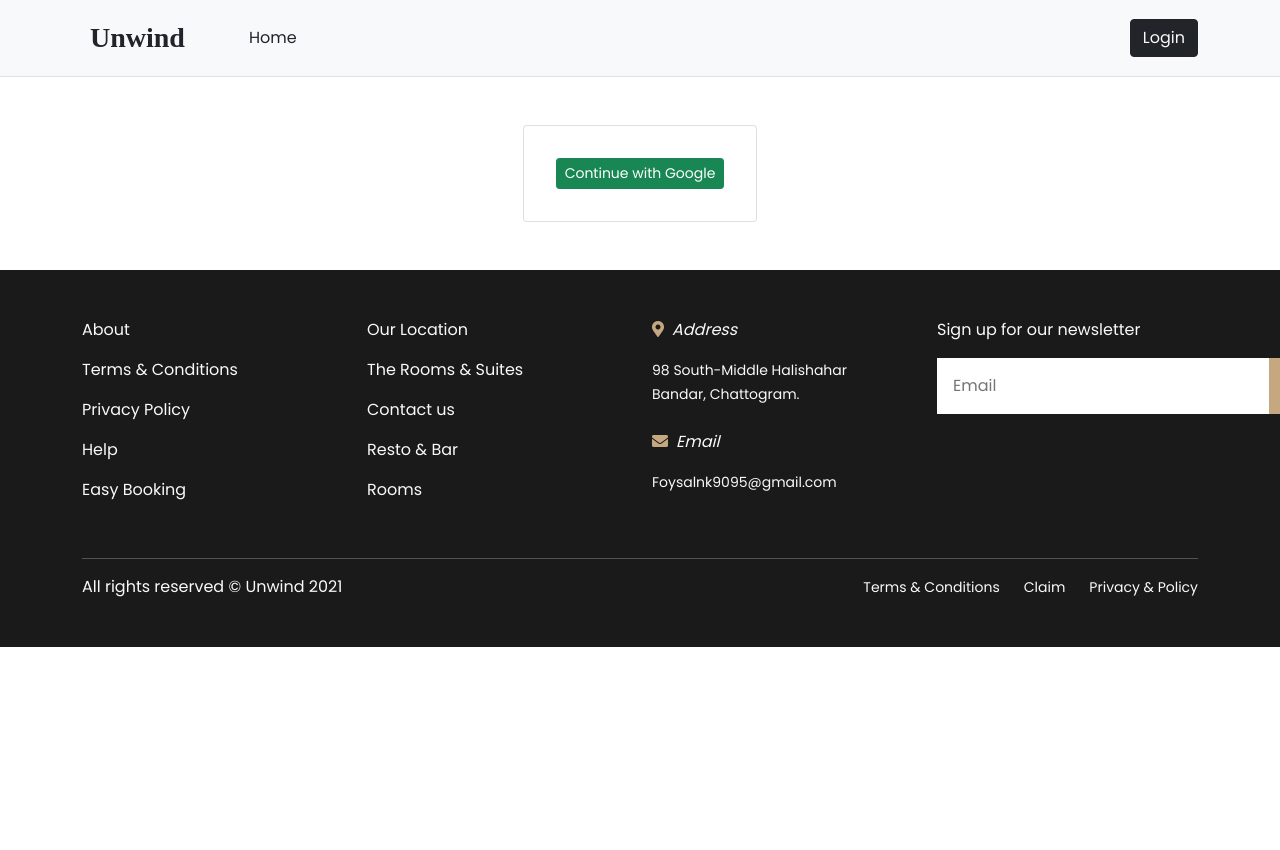
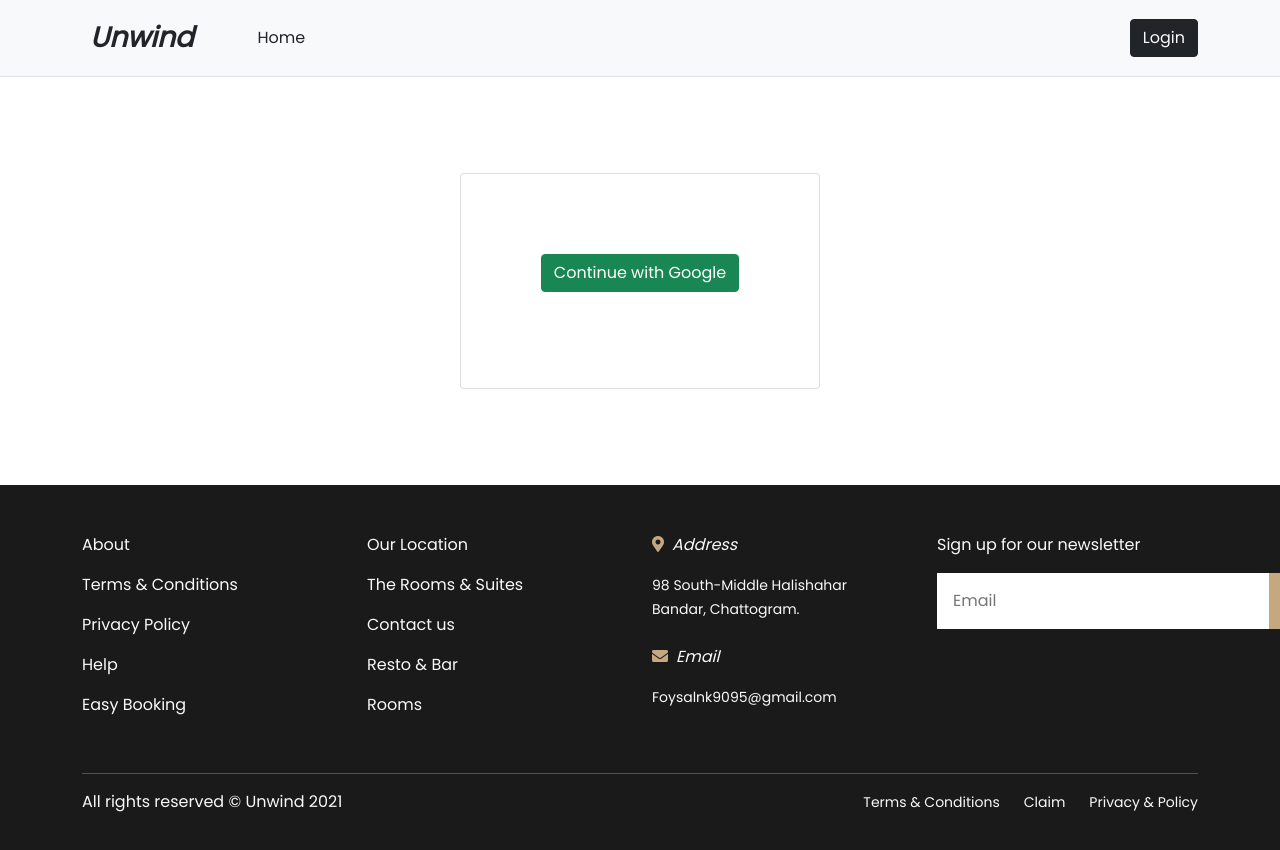
Before and after one commit to faisalmh4045/unwind-hotel-reservation, a React (Create React App) app: page /login in a window 1280 px wide. Shown: the top 850 px of the page. Before the commit the page ends 800 px from the top, so only its background shows below. Built offline with nearby package versions, Linux system fonts and the light colour scheme; no server answers.

Commit message:
design updated

```diff
--- a/src/components/AddNewService/AddNewService.js
+++ b/src/components/AddNewService/AddNewService.js
@@ -27,7 +27,7 @@ const AddNewService = () => {
         <div className='d-flex justify-content-center mt-5'>
             <form className='border p-5 rounded' onSubmit={handleSubmit(onSubmit)}>
                 <div className="mb-3">
-                    <label htmlFor="forName" className="form-label">Name</label>
+                    <label htmlFor="forName" className="form-label">Room name</label>
                     <input defaultValue="" {...register("name")} type="text" className="form-control" id="forName" />
                 </div>
                 <div className="mb-3">
@@ -38,11 +38,11 @@ const AddNewService = () => {
                     <label htmlFor="forPrice" className="form-label">Price</label>
                     <input defaultValue="" {...register("price")} type="text" className="form-control" id="forPrice" />
                 </div>
-                <div className="mb-3">
-                    <label htmlFor="forImg" className="form-label">Image</label>
+                <div className="mb-4">
+                    <label htmlFor="forImg" className="form-label">Image url</label>
                     <input defaultValue="" {...register("img")} type="text" className="form-control" id="forImg" />
                 </div>
-                <input className="btn btn-success" type="submit" value="Add New Room" />
+                <input className="btn btn-dark w-100" type="submit" value="Add New Room" />
             </form>
         </div>
     );
--- a/src/components/Login/Login.js
+++ b/src/components/Login/Login.js
@@ -23,9 +23,10 @@ const Login = () => {
 
     return (
         <div className='d-flex justify-content-center mt-5'>
-            <div className="card p-3">
-                <div className="card-body">
-                    <button className='btn btn-success btn-sm w-100' onClick={handleGoogleLogin}> Continue with Google</button>
+            <div className="card p-3 m-lg-5">
+                <div className="card-body m-lg-5 text-center">
+                    <button className='btn btn-success mb-3' onClick={handleGoogleLogin}>
+                        Continue with Google</button>
                 </div>
 
             </div>
--- a/src/components/ManageOrder/ManageOrder.js
+++ b/src/components/ManageOrder/ManageOrder.js
@@ -11,8 +11,8 @@ const ManageOrder = (props) => {
             <td>{phone}</td>
             <td>{date}</td>
             <td className={status === 'pending' ? 'text-danger' : 'text-success'}>{status}</td>
-            <td><span><button onClick={() => handleApproveOrder(_id)}>Approve</button></span></td>
-            <td><span><button onClick={() => handleCancelOrder(_id)}>Delete</button></span></td>
+            <td className='text-center'><span><button className='btn btn-outline-success' onClick={() => handleApproveOrder(_id)}><i class="fas fa-check-circle"></i></button></span></td>
+            <td className='text-center'><span><button className='btn btn-outline-danger' onClick={() => handleCancelOrder(_id)}><i class="fas fa-times-circle"></i></button></span></td>
         </tr>
     );
 };
--- a/src/components/NavBar/NavBar.js
+++ b/src/components/NavBar/NavBar.js
@@ -9,7 +9,7 @@ const NavBar = () => {
         <div className='border-bottom'>
             <Navbar collapseOnSelect expand="lg" bg="light" variant="light">
                 <Container className='py-1'>
-                    <Navbar.Brand className='fs-3 fw-bold text-dark ms-2' style={{ fontFamily: 'Charmonman' }}>Unwind</Navbar.Brand>
+                    <Navbar.Brand className='fs-3 fw-bold text-dark ms-2' style={{ fontFamily: 'Charmonman' }}><i>Unwind</i></Navbar.Brand>
                     <Navbar.Toggle aria-controls="responsive-navbar-nav" />
                     <Navbar.Collapse id="responsive-navbar-nav">
                         <nav className="ms-lg-5 me-auto">
--- a/src/components/PlaceOrder/PlaceOrder.js
+++ b/src/components/PlaceOrder/PlaceOrder.js
@@ -51,8 +51,8 @@ const PlaceOrder = () => {
                             <Card.Img variant="top" className='img-fluid' src={room.img} />
                             <Card.Body>
                                 <Card.Title>{room.name}</Card.Title>
+                                <Card.Text><p className='mt-3'>Price: ${room.price}</p></Card.Text>
                                 <Card.Text><small className='text-muted'>{room.description}</small></Card.Text>
-                                <Card.Text><small className='text-muted'>Price: ${room.price}</small></Card.Text>
                             </Card.Body>
                         </Card> : <div className='container text-center mt-5'>
                             <Spinner animation="border" variant="dark" />
```
